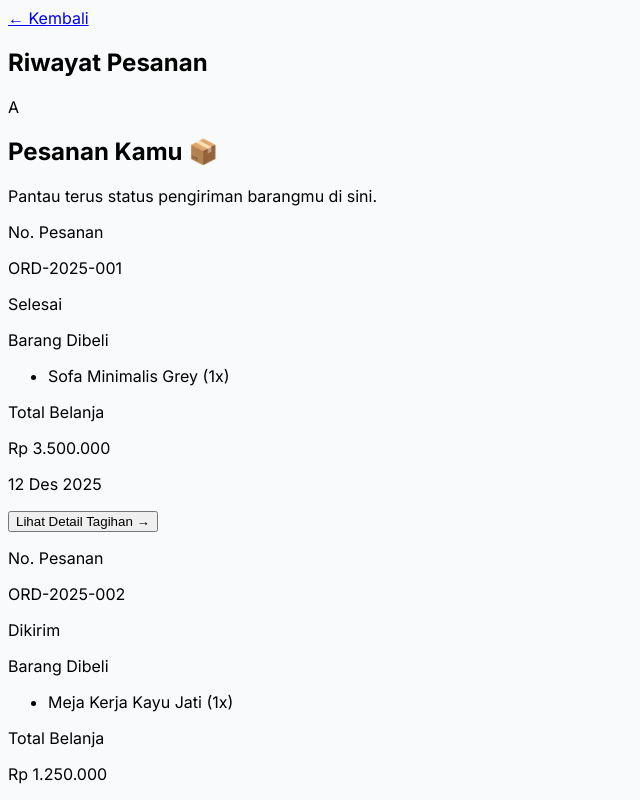
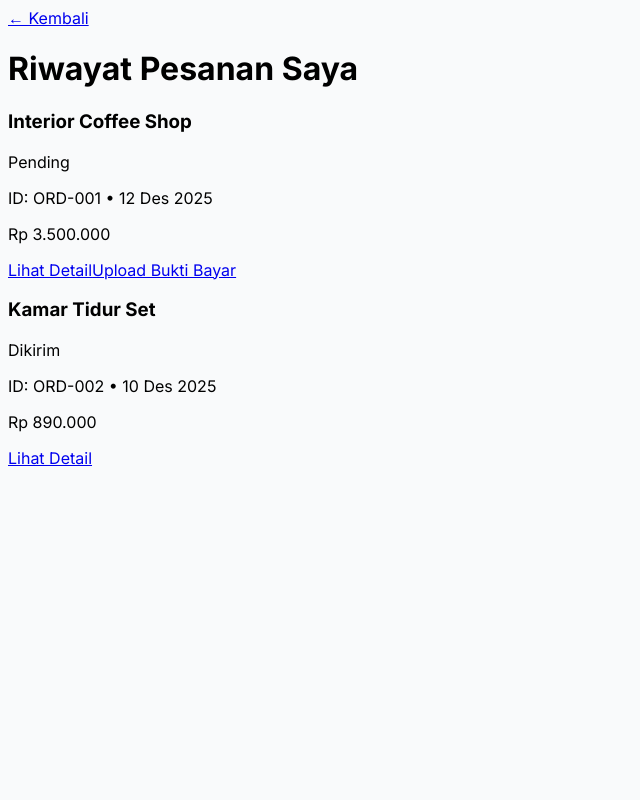
Before and after one commit to AneryuAdillahPutri/adea-furniture, a Next.js app: page /client/orders in a window 1280 px wide. Shown: the top 800 px of the page, without its empty margins (0-640 px from the left). Built offline with nearby package versions, Linux system fonts and the light colour scheme.

Commit message:
Update halaman riwayat pesanan dan detail

```diff
--- a/app/client/orders/page.tsx
+++ b/app/client/orders/page.tsx
@@ -1,125 +1,55 @@
 'use client';
 
 import Link from 'next/link';
-import { useState } from 'react';
 
-// 1. Data Palsu (Dummy Data) Riwayat Pesanan
-const dummyOrders = [
-  {
-    id: "ORD-2025-001",
-    date: "12 Des 2025",
-    total: 3500000,
-    status: "Selesai",
-    items: ["Sofa Minimalis Grey (1x)"],
-  },
-  {
-    id: "ORD-2025-002",
-    date: "10 Des 2025",
-    total: 1250000,
-    status: "Dikirim",
-    items: ["Meja Kerja Kayu Jati (1x)"],
-  },
-  {
-    id: "ORD-2025-003",
-    date: "05 Des 2025",
-    total: 450000,
-    status: "Menunggu Pembayaran",
-    items: ["Lampu Gantung Industrial (1x)", "Tanaman Artificial (2x)"],
-  },
+// Data Dummy Pesanan Klien
+const myOrders = [
+  { id: "ORD-001", date: "12 Des 2025", total: "Rp 3.500.000", status: "Pending", items: "Interior Coffee Shop" },
+  { id: "ORD-002", date: "10 Des 2025", total: "Rp 890.000", status: "Dikirim", items: "Kamar Tidur Set" },
 ];
 
-// Fungsi warna-warni status
-const getStatusColor = (status: string) => {
-  switch (status) {
-    case 'Selesai': return 'bg-emerald-100 text-emerald-700 border-emerald-200';
-    case 'Dikirim': return 'bg-blue-100 text-blue-700 border-blue-200';
-    case 'Menunggu Pembayaran': return 'bg-amber-100 text-amber-700 border-amber-200';
-    default: return 'bg-gray-100 text-gray-700';
-  }
-};
-
-const formatRupiah = (number: number) => {
-  return new Intl.NumberFormat('id-ID', { style: 'currency', currency: 'IDR', minimumFractionDigits: 0 }).format(number);
-};
-
-export default function OrdersPage() {
-  const [orders] = useState(dummyOrders);
-
+export default function ClientOrders() {
   return (
-    <div className="min-h-screen bg-slate-50 font-sans">
-
-      {/* Navbar Simple */}
-      <nav className="sticky top-0 z-50 bg-white/80 backdrop-blur-md border-b border-slate-200 px-6 py-4 flex items-center justify-between">
-        <div className="flex items-center gap-4">
-          <Link href="/client/dashboard" className="p-2 hover:bg-slate-100 rounded-full transition-colors text-slate-600">
-            ← Kembali
-          </Link>
-          <h1 className="text-xl font-bold text-slate-900">Riwayat Pesanan</h1>
-        </div>
-        <div className="h-8 w-8 bg-indigo-900 rounded-lg flex items-center justify-center text-white font-bold">A</div>
-      </nav>
-
-      <main className="max-w-4xl mx-auto px-6 py-10">
-
-        {/* Header */}
-        <div className="mb-8">
-          <h2 className="text-3xl font-extrabold text-slate-900">Pesanan Kamu 📦</h2>
-          <p className="text-slate-500 mt-1">Pantau terus status pengiriman barangmu di sini.</p>
+    <div className="min-h-screen bg-slate-50 font-sans p-6">
+      <div className="max-w-4xl mx-auto">
+        <div className="flex items-center gap-4 mb-8">
+          <Link href="/client/dashboard" className="text-slate-500 hover:text-indigo-900 font-bold">← Kembali</Link>
+          <h1 className="text-2xl font-bold text-slate-800">Riwayat Pesanan Saya</h1>
         </div>
 
-        {/* List Pesanan */}
-        <div className="space-y-6">
-          {orders.map((order) => (
-            <div key={order.id} className="bg-white rounded-2xl border border-slate-100 p-6 shadow-sm hover:shadow-md transition-shadow">
-
-              {/* Baris Atas: ID & Status */}
-              <div className="flex flex-col sm:flex-row sm:items-center justify-between gap-4 mb-4 border-b border-slate-50 pb-4">
-                <div>
-                  <p className="text-xs text-slate-400 font-bold uppercase tracking-wider">No. Pesanan</p>
-                  <p className="font-mono font-bold text-slate-800">{order.id}</p>
+        <div className="space-y-4">
+          {myOrders.map((order) => (
+            <div key={order.id} className="bg-white p-6 rounded-2xl shadow-sm border border-slate-200 flex flex-col md:flex-row justify-between items-center gap-4">
+              <div className="flex-1">
+                <div className="flex items-center gap-3 mb-1">
+                  <h3 className="font-bold text-slate-800 text-lg">{order.items}</h3>
+                  <span className={`px-2 py-0.5 rounded text-xs font-bold uppercase ${
+                    order.status === 'Pending' ? 'bg-yellow-100 text-yellow-700' : 'bg-green-100 text-green-700'
+                  }`}>
+                    {order.status}
+                  </span>
                 </div>
-                <div className={`px-4 py-1.5 rounded-full text-xs font-bold uppercase tracking-wide border w-fit ${getStatusColor(order.status)}`}>
-                  {order.status}
-                </div>
+                <p className="text-sm text-slate-500">ID: <span className="font-mono">{order.id}</span> • {order.date}</p>
+                <p className="font-bold text-indigo-900 mt-2">{order.total}</p>
               </div>
 
-              {/* Baris Tengah: Barang & Detail */}
-              <div className="grid grid-cols-1 md:grid-cols-2 gap-6 mb-4">
-                <div>
-                  <p className="text-xs text-slate-400 font-bold uppercase tracking-wider mb-2">Barang Dibeli</p>
-                  <ul className="list-disc list-inside text-slate-700 text-sm font-medium space-y-1">
-                    {order.items.map((item, idx) => (
-                      <li key={idx}>{item}</li>
-                    ))}
-                  </ul>
-                </div>
-                <div className="flex flex-col md:items-end">
-                   <p className="text-xs text-slate-400 font-bold uppercase tracking-wider mb-1">Total Belanja</p>
-                   <p className="text-xl font-extrabold text-indigo-900">{formatRupiah(order.total)}</p>
-                   <p className="text-xs text-slate-400 mt-1">{order.date}</p>
-                </div>
+              <div className="flex gap-3 w-full md:w-auto">
+                 {/* Tombol DETAIL (Menjawab Q3) */}
+                <Link href={`/client/orders/${order.id}`} className="flex-1 md:flex-none px-4 py-2 border border-slate-200 text-slate-600 rounded-xl text-sm font-bold text-center hover:bg-slate-50">
+                  Lihat Detail
+                </Link>
+
+                {/* Tombol BAYAR (Menjawab Q2) - Hanya muncul kalau Pending */}
+                {order.status === 'Pending' && (
+                  <Link href={`/client/payment?orderId=${order.id}`} className="flex-1 md:flex-none px-4 py-2 bg-indigo-600 text-white rounded-xl text-sm font-bold text-center hover:bg-indigo-700 shadow-lg shadow-indigo-600/20">
+                    Upload Bukti Bayar
+                  </Link>
+                )}
               </div>
-
-              {/* Tombol Aksi */}
-              <div className="flex justify-end pt-2">
-                <button className="text-sm font-bold text-indigo-600 hover:text-indigo-800 transition-colors">
-                  Lihat Detail Tagihan &rarr;
-                </button>
-              </div>
-
             </div>
           ))}
         </div>
-
-        {/* Kalau kosong (opsional visual) */}
-        {orders.length === 0 && (
-           <div className="text-center py-20">
-             <p className="text-slate-400">Belum ada pesanan nih.</p>
-             <Link href="/products" className="text-indigo-600 font-bold mt-2 inline-block hover:underline">Belanja Dulu Yuk!</Link>
-           </div>
-        )}
-
-      </main>
+      </div>
     </div>
   );
 }
```
Also changed, not shown: app/client/orders/[id]/page.tsx (added, +43 -0 lines), app/client/payment/page.tsx (added, +68 -0 lines).
